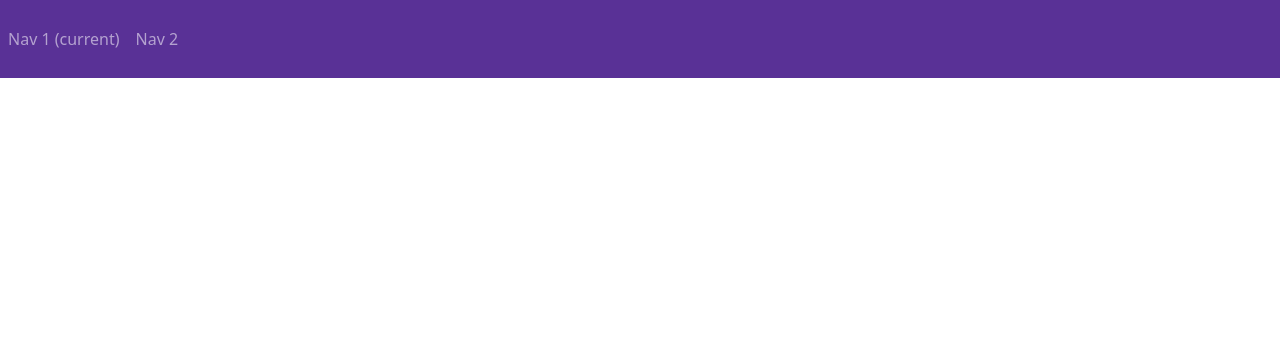
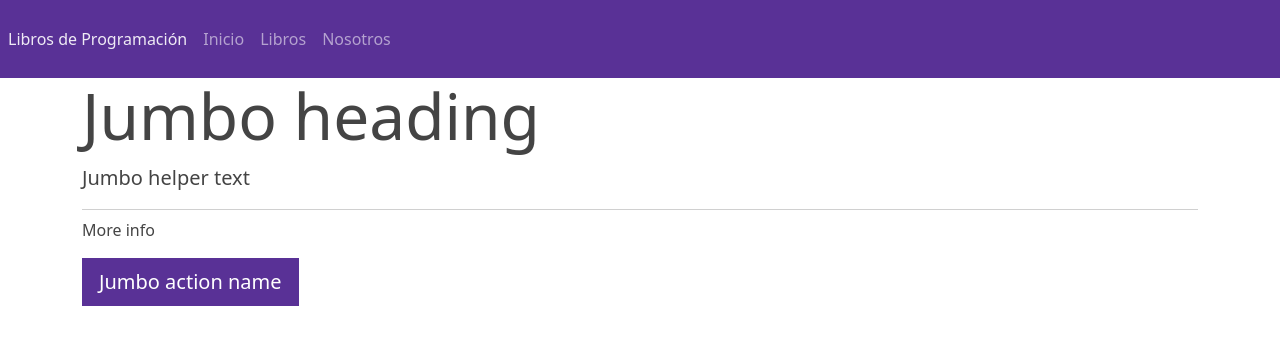
Before and after one commit to Juan-Carlos-Estevez-Vargas/Librarex, a PHP site: page / in a window 1280 px wide. Shown: the top 345 px of the page. Run offline with PHP 8.4, Linux system fonts and the light colour scheme.

Commit message:
Añadiendo los templates cabecera y pie.

```diff
--- a/index.php
+++ b/index.php
@@ -1,22 +1,11 @@
-<!DOCTYPE html>
-<html lang="en">
-<head>
-    <meta charset="UTF-8">
-    <meta http-equiv="X-UA-Compatible" content="IE=edge">
-    <meta name="viewport" content="width=device-width, initial-scale=1.0">
-    <title>Sitio Web Libros</title>
-    <link rel="stylesheet" href="./css/bootstrap.min.css">
-</head>
-<body>
-    <nav class="navbar navbar-expand-lg navbar-dark bg-primary">
-        <ul class="nav navbar-nav">
-            <li class="nav-item active">
-                <a class="nav-link" href="#">Nav 1 <span class="sr-only">(current)</span></a>
-            </li>
-            <li class="nav-item">
-                <a class="nav-link" href="#">Nav 2</a>
-            </li>
-        </ul>
-    </nav>
-</body>
-</html>
+<?php include("template/cabecera.php"); ?>
+    <div class="jumbotron">
+        <h1 class="display-3">Jumbo heading</h1>
+        <p class="lead">Jumbo helper text</p>
+        <hr class="my-2">
+        <p>More info</p>
+        <p class="lead">
+            <a class="btn btn-primary btn-lg" href="Jumbo action link" role="button">Jumbo action name</a>
+        </p>
+    </div>
+<?php include("template/pie.php"); ?>
--- /dev/null
+++ b/template/cabecera.php
@@ -0,0 +1,28 @@
+<!DOCTYPE html>
+<html lang="en">
+<head>
+    <meta charset="UTF-8">
+    <meta http-equiv="X-UA-Compatible" content="IE=edge">
+    <meta name="viewport" content="width=device-width, initial-scale=1.0">
+    <title>Sitio Web Libros</title>
+    <link rel="stylesheet" href="./css/bootstrap.min.css">
+</head>
+<body>
+    <nav class="navbar navbar-expand-lg navbar-dark bg-primary">
+        <ul class="nav navbar-nav">
+            <li class="nav-item">
+                <a class="nav-link active" href="#">Libros de Programación</a>
+            </li>
+            <li class="nav-item">
+                <a class="nav-link" href="index.php">Inicio</a>
+            </li>
+            <li class="nav-item">
+                <a class="nav-link" href="#">Libros</a>
+            </li>
+            <li class="nav-item">
+                <a class="nav-link" href="nosotros.php">Nosotros</a>
+            </li>
+        </ul>
+    </nav>
+    <div class="container">
+        <div class="row">
--- /dev/null
+++ b/template/pie.php
@@ -0,0 +1,4 @@
+</div>
+    </div>
+</body>
+</html>
```
Also changed, not shown: nosotros.php (added, +7 -0 lines).
